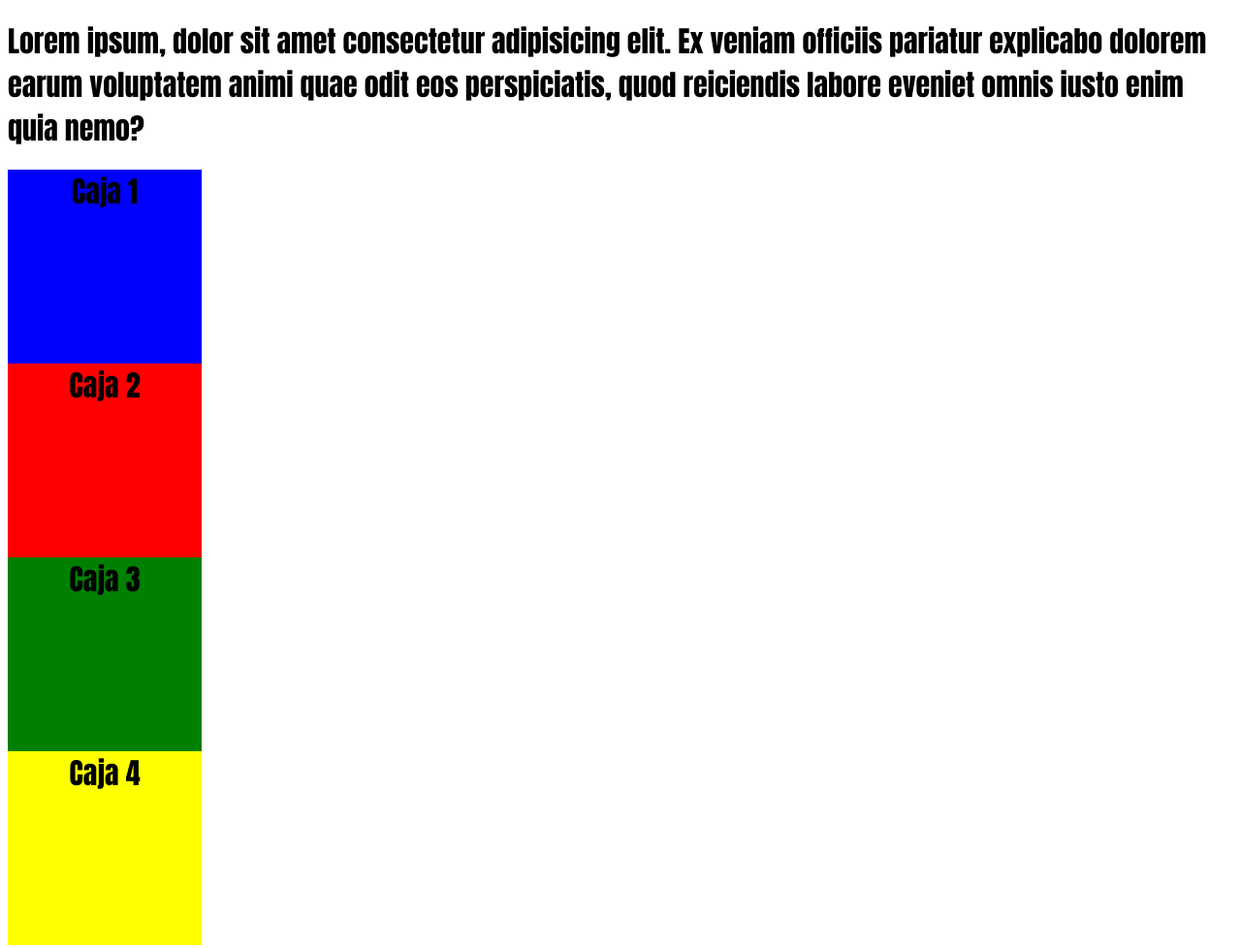
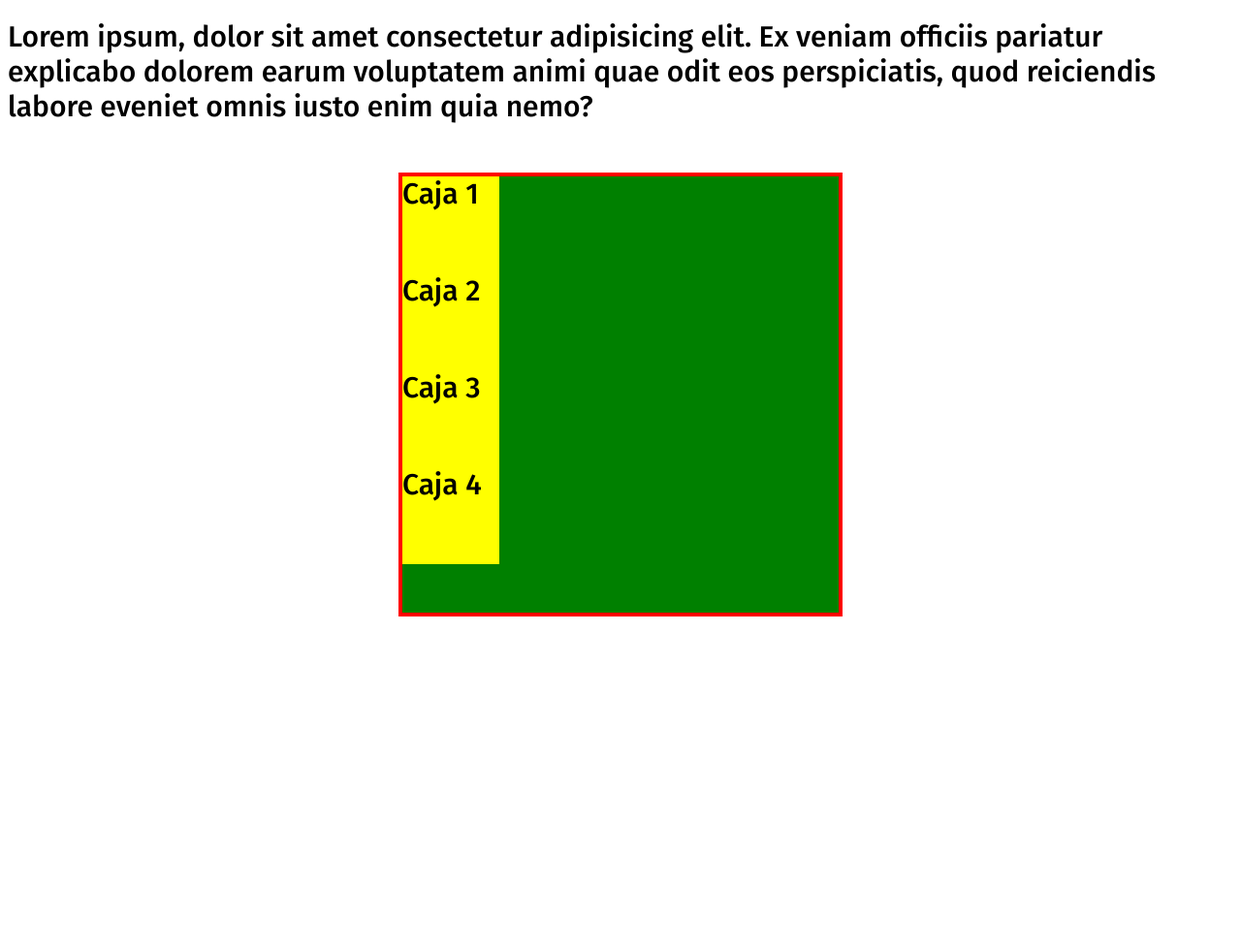
Before and after one commit to alangigena10/APRENDIENDOCSS, a plain HTML site: page index.html in a window 1280 px wide. Shown: the whole page at 97% size. After the commit the page ends 800 px from the top, so only its background shows below. Drawn offline with Linux system fonts and the light colour scheme.

Commit message:
cambios varios

```diff
--- a/estilo.css
+++ b/estilo.css
@@ -1,33 +1,44 @@
 * {
-    font-family:Impact, Haettenschweiler, 'Arial Narrow Bold', sans-serif;
-    font-weight: 100;
+    font-family: 'Fira Sans', sans-serif;
+    font-weight: 200;
     font-size: 30px;
 }
 
 div {
-    width: 200px;
-    height: 200px;
     display: block;
-    background: blue;
-    text-align: center;
+    background: green
+}
+
+div div {
+    height: 100px;
+    width: 100px;
+    background: yellow;
+}
+
+.contenedor {
+    position: relative;
+    border: 4px solid red;
+    margin: 50px auto;
+    height: 450px;
+    width: 450px;
 }
 
 .caja1 {
-    background-color: blue;
+
 }
 
 .caja2 {
-    background-color: red;
+    right: 0;
+
 }
 
 .caja3 {
-    background-color: green;
+    right: 0;
+    bottom: 0;
+
 }
 
 .caja4 {
-    background-color: yellow;
+    bottom: 0;
+
 }
-
-.caja5 {
-    background-color: grey;
-}
--- a/index.html
+++ b/index.html
@@ -13,10 +13,15 @@
 
     <h1>Lorem ipsum, dolor sit amet consectetur adipisicing elit. Ex veniam officiis pariatur explicabo dolorem earum voluptatem animi quae odit eos perspiciatis, quod reiciendis labore eveniet omnis iusto enim quia nemo?</h1>
 
+    <div class="contenedor">
+
     <div class="caja1">Caja 1</div>
     <div class="caja2">Caja 2</div>
     <div class="caja3">Caja 3</div>
     <div class="caja4">Caja 4</div>
 
+
+    </div>
+
 </body>
 </html>
```
